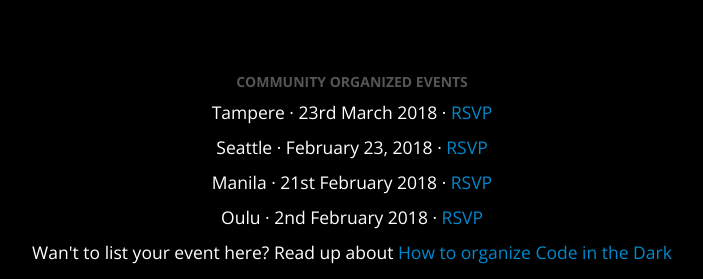
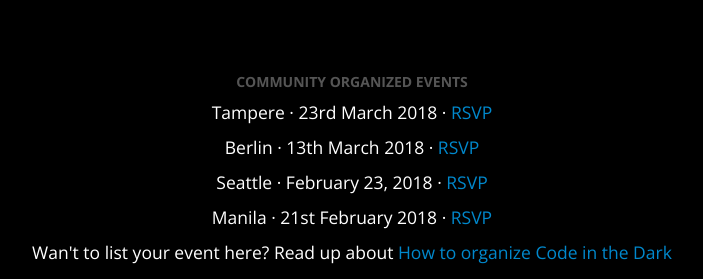
Before and after one commit to codeinthedark/codeinthedark.github.io, a plain HTML site: page index.html in a window 1280 px wide. Shown: the part 1360-1639 px from the top of the page, without its empty margins (288-991 px from the left). Drawn offline with nearby package versions, Linux system fonts and the light colour scheme.

Commit message:
Update index.html

```diff
--- a/index.html
+++ b/index.html
@@ -77,13 +77,13 @@
           Tampere &middot; 23rd March 2018 &middot; <a href="https://www.eventbrite.com/e/code-in-the-dark-bitwise-registration-42421730538" target="_blank">RSVP</a>
         </p>
         <p>
+          Berlin &middot; 13th March 2018  &middot; <a href="https://www.meetup.com/de-DE/Berlin-Hacker-News-Meetup/events/248018512/" target="_blank">RSVP</a>
+        </p>
+        <p>
           Seattle &middot; February 23, 2018 &middot; <a href="https://www.facebook.com/events/1791107317852013" target="_blank">RSVP</a>
         </p>
         <p>
            Manila &middot; 21st February 2018 &middot; <a href="https://pwdomanilacss_citdph.eventbrite.com/" target="_blank">RSVP</a>
-         </p>
-        <p>
-           Oulu &middot; 2nd February 2018 &middot; <a href="https://bitfactor.fi/codeinthedark" target="_blank">RSVP</a>
          </p>
         <p>
           Wan't to list your event here? Read up about <a href="https://github.com/codeinthedark/codeinthedark.github.io">How to organize Code in the Dark</a>
```
